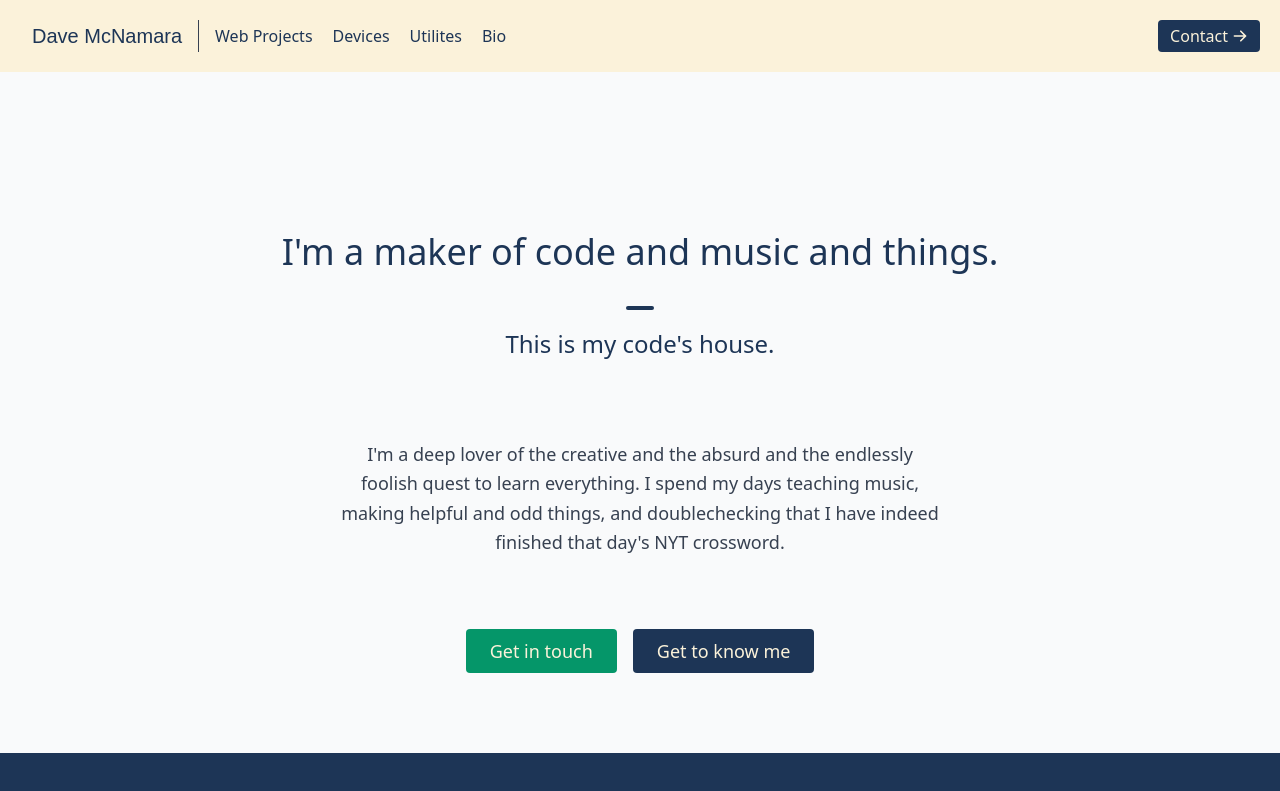
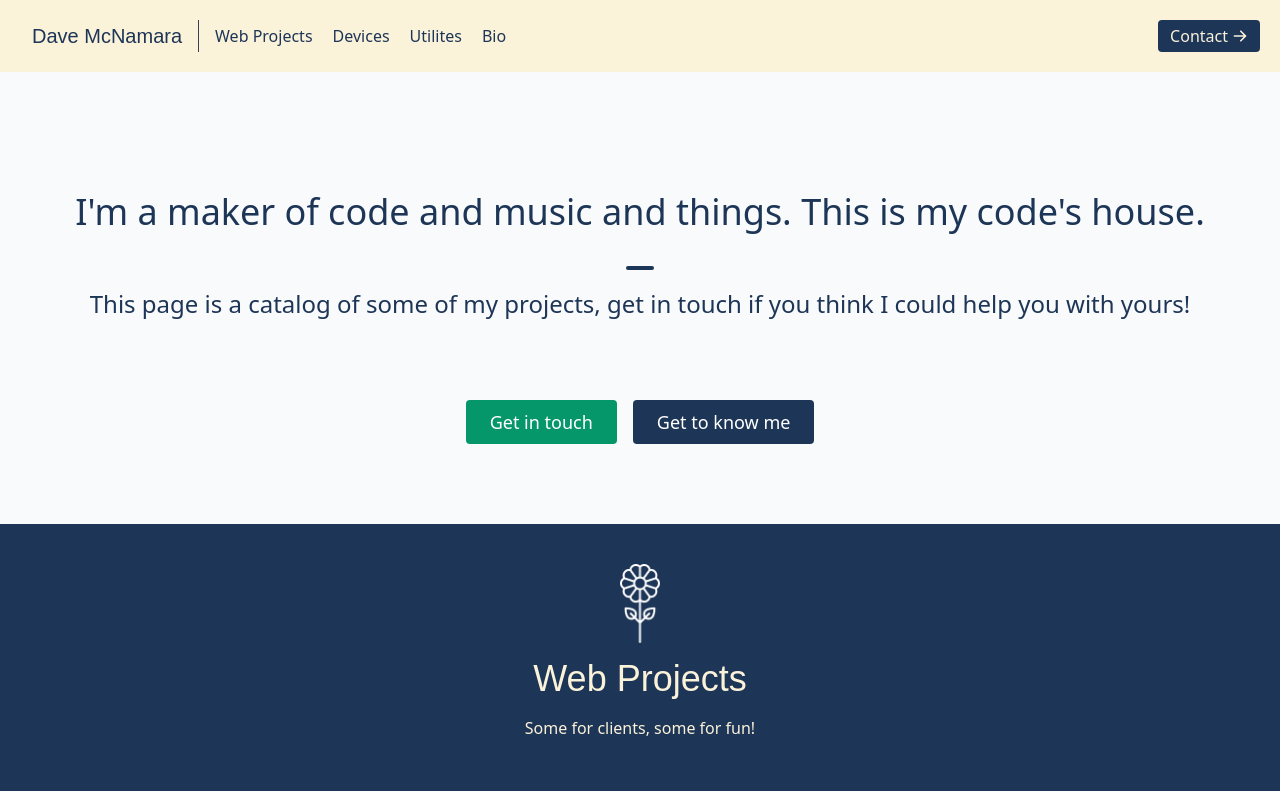
Before and after one commit to dajxd/personal-site, a React (Create React App) app: page / in a window 1280 px wide. Shown: the top 791 px of the page. Built offline with nearby package versions, Linux system fonts and the light colour scheme; a web font is replaced by a local one.

Commit message:
closer and closer! just little fixes and rewordings

```diff
--- a/src/App.js
+++ b/src/App.js
@@ -7,6 +7,7 @@ import UtilityProjects from "./components/UtilityProjects";
 import WebProjects from "./components/WebProjects";
 import DeviceProjects from "./components/DeviceProjects";
 import Bio from "./components/Bio";
+import Footer from "./components/Footer";
 
 
 export default function App() {
@@ -19,6 +20,7 @@ export default function App() {
       <UtilityProjects />
       <Bio />
       <Contact />
+      <Footer />
     </main>
   );
 }
--- a/src/components/About.js
+++ b/src/components/About.js
@@ -7,35 +7,30 @@ export default function About() {
       <div className="container mx-auto flex px-10 py-20 md:flex-row flex-col items-center">
         <div className="lg:flex-grow  flex flex-col md:text-center mb-16 md:mb-0 items-center text-center">
           <h1 className="title-font   text-4xl mb-4 font-medium resbluetext">
-            <br className="lg:inline-block" />
-            <br className="hidden lg:inline-block font-bold" />I'm a maker of code and music and things.
+
+            <br className="hidden lg:inline-block font-bold" />I'm a maker of code and music and things. This is my code's house.
           </h1>
           <MinusIcon className="w-1/3 h-10 resbluetext"/>
-          <h2 className="title-font sm:text-2xl text-xl mb-4 font-medium resbluetext">This is my code's house.</h2>
+          <h2 className="title-font sm:text-2xl text-xl mb-4 font-medium resbluetext">This page is a catalog of some of my projects, get in touch if you think I could help you with yours!
+</h2>
           <br className="inline-block" />
-          <p className="mb-8 leading-relaxed py-10 m:w-1/3 sm:w-full lg:w-1/2 text-lg">
-            I'm a deep lover of the creative and the absurd and the endlessly foolish quest to learn everything. I spend my days teaching music, making helpful and odd things, and doublechecking that I have indeed finished that day's NYT crossword.
-          </p>
-          <div className="flex justify-center">
+          {/* <p className="mb-8 leading-relaxed py-10 m:w-1/3 sm:w-full lg:w-1/2 text-lg">
+            This page is a catalog of some of my projects, get in touch if you think I could help you with yours!
+          </p> */}
+          <div className="flex justify-center mt-10">
             <a
               href="#contact"
-              className="inline-flex text-white bg-green-600 border-0 py-2 px-6 focus:outline-none resyellowtext hover:bg-green-400 rounded text-lg">
+              className="inline-flex text-white bg-green-600 border-0 py-2 px-6 focus:outline-none hover:bg-green-400 rounded text-lg">
               Get in touch
             </a>
             <a
               href="#bio"
-              className="ml-4 inline-flex resblue border-0 py-2 px-6 focus:outline-none hover:bg-gray-700 hover:bg-blue-500 text-white rounded text-lg">
+              className="ml-4 inline-flex resblueback border-0 py-2 px-6 focus:outline-none hover:bg-gray-700 hover:bg-blue-500 text-white rounded text-lg">
               Get to know me
             </a>
           </div>
         </div>
-        {/* <div className="lg:max-w-lg lg:w-full md:w-1/2 w-5/6">
-          <img
-            className="object-cover object-center rounded"
-            alt="hero"
-            src="./coding.svg"
-          />
-        </div> */}
+
       </div>
     </section>
   );
--- a/src/components/Bio.js
+++ b/src/components/Bio.js
@@ -5,11 +5,12 @@ export default function Bio() {
     <section id="bio">
       <div className="container mx-auto flex px-10 py-20 md:flex-row flex-col items-center">
         <div className="lg:flex-grow flex flex-col md:text-center mb-16 md:mb-0 items-center text-center">
-          <h1 className="title-font-only sm:text-4xl text-3xl mb-4 font-medium resbluetext">
-            About me:
+
+          <h1 className="title-font-only sm:text-3xl text-2xl mb-4 font-medium resbluetext">
+            A bit about me.<img className="ml-5 w-7 mb-4 inline" src="./blackflower.PNG" alt="Just a pretty divider flower!"/>
             <br className="lg:inline-block" />
           </h1>
-          <div className="text-xl p-10 mb-8 leading-relaxed rounded-xl resyellow border w-2/3">
+          <div className="text-xl p-10 mb-8 leading-relaxed rounded-xl border md:w-2/3 lg:w-2/3 sm:w-full" id="aboutbox">
           <p>
           Well, it's not <i>entirely</i> tech hobbies.</p><br className="inline-block"/><p> I'm a massive NFL geek, I root Dallas but that's sort of secondary to what fascinates me about the sport. I did learn R so I could keep track of each time a player gained his jersey number in yards on a play.</p><br className="inline-block"/><p>Last year's leader was Chase Edmonds. 29 yards. Still waiting on Aaron Donald's endzone pick-six.
           </p><br/>
@@ -17,11 +18,11 @@ export default function Bio() {
           I'm a dedicated doer and maker of crosswords, a constant composer of music with too many chord changes, and a 3D art hobbyist. I keep a DIY recording studio upstate so these parts of my life can have their dedicated time.
           </p><br/>
           <p>
-          The other side of my professional life is mixing recorded and live music, as well teaching a range of instruments to a wide range of ages. My hope is to expose students to music via as many angles as possible, since as with most art forms all roads lead to the same weird amorphous place.
+          The other side of my professional life is mixing recorded and live music, as well teaching a range of instruments to a wide range of ages. My hope is to expose students to music via as many angles as possible, since (as with most art forms) all roads lead to the same weird amorphous place.
           </p><br/>
           <p>I'm also obligated to say that I keep a heavily customized Arch machine, or else they won't let me into the meetings. Sometimes it's the best tool, often it's the most fun!</p>
           <p><br/>
-          But, in all, I'm just a learner. An addict of the thrill of "Oh! I get it now".
+          But, in all, I'm just a learner. Addicted to the thrill of "Oh! I get it now".
           </p>
           </div>
         </div>
--- a/src/components/Contact.js
+++ b/src/components/Contact.js
@@ -27,16 +27,13 @@ export default function Contact() {
   return (
     <section id="contact" className="relative">
       <div className="container px-5 py-10 mx-auto flex sm:flex-nowrap flex-wrap resblue rounded-lg overflow-hidden p-10">
-
-
-
-            <div className="py-10 text-2xl md:px-10 lg:text-3xl lg:px-10 font-medium title-font sm:w-full m:w-full lg:w-1/2">
-              <h2 className=" font-semibold tracking-widest ">
+            <div className="py-10 text-2xl md:px-10 lg:text-2xl lg:px-10 font-medium title-font sm:w-full m:w-full lg:w-1/2">
+              <h2 className=" font-semibold">
                 Email
               </h2>
               <p className="text-indigo-400 leading-relaxed " id="em">
               </p>
-              <h2 className="title-font font-semibold tracking-widest mt-4 ">
+              <h2 className="title-font font-semibold mt-4 ">
                 Cell
               </h2>
               <p className="leading-relaxed " id="pn"></p>
@@ -89,7 +86,7 @@ export default function Contact() {
           </div>
           <button
             type="submit"
-            className="resyellow border-0 py-2 px-6 focus:outline-none hover:text-red-300 rounded text-xl font-bold">
+            className="resyellow border-0 py-2 px-6 focus:outline-none hover:text-red-300 rounded text-xl font-bold w-1/4">
             Submit
           </button>
         </form>
--- /dev/null
+++ b/src/components/Footer.js
@@ -0,0 +1,23 @@
+
+
+import React from "react";
+
+export default function Footer() {
+  return (
+    <footer className="resyellow bottom-0 mt-20 py-5">
+      <div className=" pb-10 pt-5 w-auto">
+        <a
+          href="#"
+          className="border-0 py-2 px-6 mx-10 focus:outline-none hover:bg-gray-700 rounded text-base mt-4 md:mt-0 resblue float-left font-bold">
+          To the top!
+        </a>
+        <a
+          href="http://www.davesstudents.com"
+          className="border-0 py-2 px-6 mx-10 focus:outline-none hover:bg-gray-700 rounded text-base mt-4 md:mt-0 resblue float-right font-bold">
+          Students
+        </a>
+      </div>
+
+    </footer>
+  );
+}
--- a/src/components/UtilityProjects.js
+++ b/src/components/UtilityProjects.js
@@ -24,13 +24,13 @@ export default function UtilityProjects() {
                 <h1 className="text-lg font-bold text-white mb-3">
                     {project.title}
                   </h1>
-              <div className="flex relative min-h-full">
+              <div className="flex relative min-h-full resbluetext">
                 <img
                   alt="gallery"
                   className="absolute inset-0 w-full h-full object-cover object-center"
                   src={project.image}
                 />
-                <div className="px-8 py-10 relative z-10 w-full min-h-full border-4 border-gray-800 bg-gray-900 opacity-0 hover:opacity-100">
+                <div className="px-8 py-10 relative z-10 w-full min-h-full border-4 border-gray-800 bg-gray-50 opacity-0 hover:opacity-100">
                   <h2 className="tracking-widest text-sm title-font font-medium text-green-400 mb-1">
                     {project.subtitle}
                   </h2>
--- a/src/index.css
+++ b/src/index.css
@@ -16,7 +16,9 @@
     background-color: #1D3556;
     color: #FBF2DA;
 }
-
+.resblueback {
+    background-color: #1D3556;
+}
 .resyellowtext {
     color: #FBF2DA;
 }
@@ -32,3 +34,9 @@
     background-position-x: center;
     background-size: cover;
 }
+/*
+#aboutbox {
+    background-image: url("./whiteflower.PNG");
+    background-repeat: no-repeat;
+    background-position-x: center;
+    /* background-size: cover; }*/
--- a/src/index.js
+++ b/src/index.js
@@ -5,7 +5,7 @@ import App from './App';
 
 window.addEventListener('scroll', () => {
   const metasite = document.querySelector('.metasite');
-  let amount = Math.floor(window.pageYOffset/10) - 165;
+  let amount = Math.floor(window.pageYOffset/10) - 555;
   metasite.style.cssText = 'background-position-y: bottom '+amount.toString()+("px;")
 });
 window.onload = function () {
```
Also changed, not shown: src/metasite.png, src/whiteflower.PNG (added).
